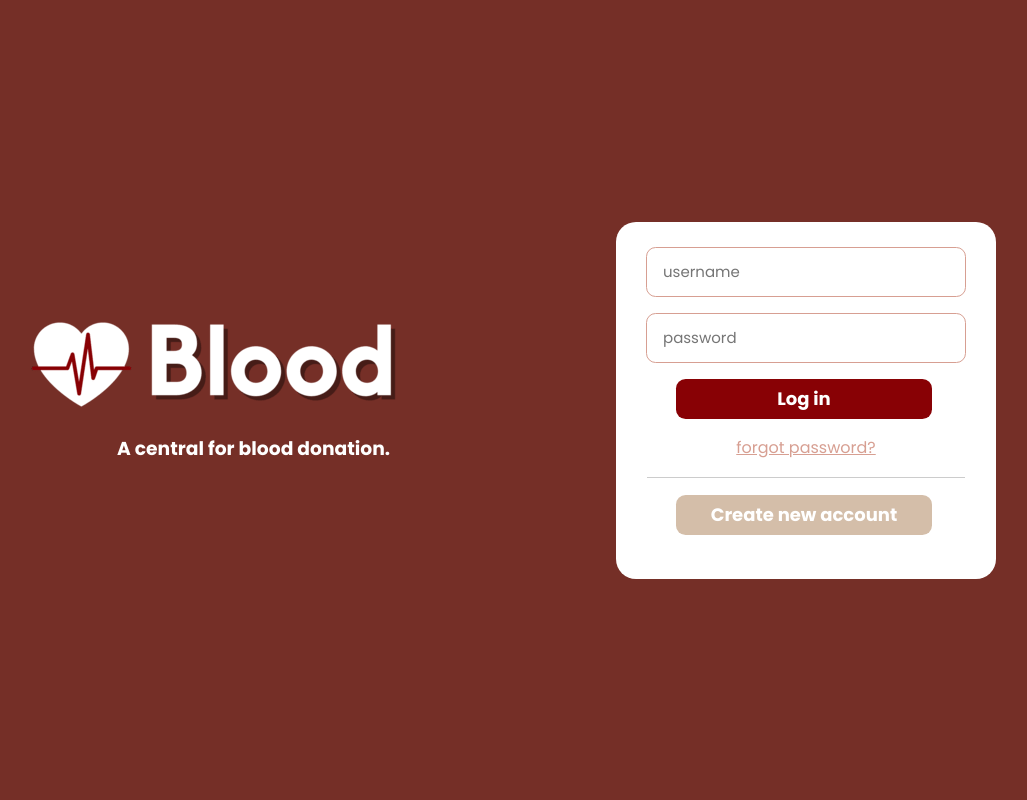
After one commit to fatimahnaj/BloodDonationApp, a Flask app: template templates/index.html in a window 1280 px wide. The commit adds this page. Shown: the whole page, without its empty margins (197-1224 px from the left). Run offline with Flask 3, Linux system fonts and the light colour scheme; the template is opened without the code that fills it, so the values that code supplies are empty.

Commit message:
flask jinja initialisation on login pg

```diff
--- /dev/null
+++ b/app.py
@@ -0,0 +1,68 @@
+from flask import Flask, render_template, request, redirect, url_for, session, flash
+import sqlite3, os
+
+app = Flask(__name__)
+app.secret_key = 'our_secret_key'
+
+#===================FUNCTIONS===================
+#use this when want to test result on terminal
+def checking(output):
+    print("-> " + output)
+
+#KIV : later setup database kat sini
+def get_db_connection(db_name):
+    conn = sqlite3.connect(db_name)
+    conn.row_factory = sqlite3.Row
+    return conn
+
+def init_user_db():
+    conn = get_db_connection('user.db')
+    c = conn.cursor()
+    c.execute('''CREATE TABLE IF NOT EXISTS user (
+                    id INTEGER PRIMARY KEY AUTOINCREMENT,
+                    username TEXT UNIQUE NOT NULL,
+                    password TEXT NOT NULL
+                )''')
+    conn.commit()
+    conn.close()
+
+#=====================PAGES======================
+#LOGIN
+@app.route('/', methods=['GET','POST'])
+def login():
+    checking(f"[LOGIN SCREEN]")
+    if request.method == 'POST': #request the method. POST = button clicked
+        username = request.form['username'].strip() #request from form,of the name 'username' #strip removes unnecessary space
+        password = request.form['password'].strip()
+
+        #KIV : setup database for users here
+        # conn = get_db_connection('user.db')
+        # c = conn.cursor()
+        # c.execute("SELECT * FROM user WHERE username=? AND password=?", (username, password))
+        # user = c.fetchone()
+        # conn.close()
+
+        #temporary for testing only
+        if username == "admin" and password == "1234":
+            user = True
+        else:
+            user = False
+
+        if user:
+            session['username'] = username #set current user
+            checking(f"Logging in {username}...") #checking
+            return redirect(url_for('event_org')) #switch to 'event-org' fx
+        else:
+            flash("Invalid username or password. Please try again.", "error") #print out error on screen
+            checking(f"Credentials unmatched. Try again.")
+            return redirect(url_for('login')) #refresh the login fx
+    return render_template('index.html') #initialise the screen
+
+@app.route('/event-org')
+def event_org():
+    return "event page"
+
+
+#INIT
+if __name__ == '__main__':
+    app.run(debug=True)
--- /dev/null
+++ b/templates/index.html
@@ -0,0 +1,201 @@
+<!DOCTYPE html>
+<html lang="en">
+<head>
+  <meta charset="UTF-8" />
+  <meta name="viewport" content="width=device-width, initial-scale=1.0" />
+  <link rel="preconnect" href="https://fonts.googleapis.com">
+  <link rel="preconnect" href="https://fonts.gstatic.com" crossorigin>
+  <link href="https://fonts.googleapis.com/css2?family=Poppins:wght@300;400;600;700&display=swap" rel="stylesheet">
+  <title>Blood</title>
+</head>
+<body id="login">
+    <div class="logo">
+      <img src="/static/logo.png" alt="Logo" />
+      <h3>A central for blood donation.</h3>
+    </div>
+    <div class="login-card">
+        <!-- Flash error messages -->
+        {% with messages = get_flashed_messages(with_categories=true) %}
+          {% if messages %}
+            <div class="flash-messages">
+              {% for category, message in messages %}
+                {% if category == 'error' %}
+                  <div class="flash {{ category }}">{{ message }}</div>
+                {% endif %}
+              {% endfor %}
+            </div>
+          {% endif %}
+        {% endwith %}
+        <form method="POST" action="{{url_for('login')}}"class="login-form">
+            <input type="text" name="username" placeholder="username">
+            <input type="password" name="password" placeholder="password">
+            <button type="submit" id="login">Log in</button>
+            <a href="#">forgot password?</a>
+            <hr>
+            <button type="button" id="create_acc">Create new account</button>
+        </form>
+    </div>
+</body>
+
+<style>
+  *{
+    box-sizing: border-box;
+    font-family: 'Poppins';
+}
+
+html, body, .wrapper{
+    height: 100%;
+}
+
+body{
+    margin: 0;
+    background-color: #752f27;
+}
+
+body#login{
+    display: flex;
+    flex-direction: row;
+    place-items: center;
+    margin: 0;
+    padding: 0 24px;
+}
+
+.logo{
+    padding: 0 200px;
+}
+
+.logo > h3{
+    color: #fff;
+    padding-left: 90px;
+}
+
+.flash-messages {
+    margin-bottom: 15px;
+  }
+
+  .flash {
+    padding: 10px 16px;
+    border-radius: 10px;
+    display: inline-block;
+    font-size: 15px;
+    font-weight: 500;
+    background-color: #ffe6e6;
+    color: #b30000;
+    border: 1px solid #ff9999;
+    animation: fadeIn 0.4s ease-in-out;
+  }
+
+  @keyframes fadeIn {
+    from { opacity: 0; transform: translateY(-5px); }
+    to { opacity: 1; transform: translateY(0); }
+  }
+
+.login-card{
+    position: relative;
+    z-index: 3;
+    width: 380px;
+    margin: 0 20px;
+    padding: 25px 30px 44px;
+    border-radius: 1.25rem;
+    background: #fff;
+    text-align: center;
+}
+
+.login-form{
+    width: 100%;
+    margin: 0;
+    display: grid;
+    gap: 16px;
+}
+
+.login-form > input{
+    width: 100%;
+    height: 50px;
+    border: 2px solid #ebebeb;
+    font-family: inherit;
+    font-size: 15px;
+    padding: 0 16px;
+    border-radius: 0.6rem;
+    border-width: 1.15px;
+    border-color: #d79f92;
+    transition: all 0.375s;
+}
+
+.login-form > a{
+    color: #d79f92;
+}
+
+.login-form > hr{
+  border: none;
+  height: 1px;
+  background: #ccc;
+  margin: 1px;
+}
+
+.login-form > button{
+    width: 80%;
+    height: 40px;
+    border-radius: 0.6rem;
+    border-width: 1.15px;
+    border: none;
+    color: #fff;
+    margin-left: 30px;
+    font-size: large;
+    font-weight: bold;
+}
+
+button#login{
+    background-color: #880105;
+}
+
+button#create_acc{
+    background-color: #d4bea9;
+
+}
+
+button#login:hover{
+    background-color: #5f0003;
+    transition: all 0.475s;
+}
+
+button#create_acc:hover{
+    background-color: #b19a84;
+    transition: all 0.475s;
+}
+
+.navbar{
+    position: fixed;
+    top: 0;
+    left: 0;
+    display: flex;
+    flex-direction: row;
+    align-items: flex-start;
+    width: 100%;
+    height: 100px;
+    padding: 20px;
+    background-color: #752f27;
+    transition: 0.3s;
+}
+
+.navbar-header img{
+    height: 50px;
+}
+
+.navbar-header a{
+    color:#fff;
+    font-size: 50px;
+    text-decoration: none;
+    font-weight: 600;
+}
+
+.navbar button{
+    background: transparent;
+    border: none;
+}
+
+.navbar i{
+    font-size: 50px;
+}
+
+</style>
+</html>
```
Also changed, not shown: donor.html (added, +45 -0 lines), index.html (deleted, +0 -30 lines), static/style.css (renamed from style.css, +41 -2 lines), static/logo-heart.png (added), static/logo.png (renamed from logo.png), user.db (added).
